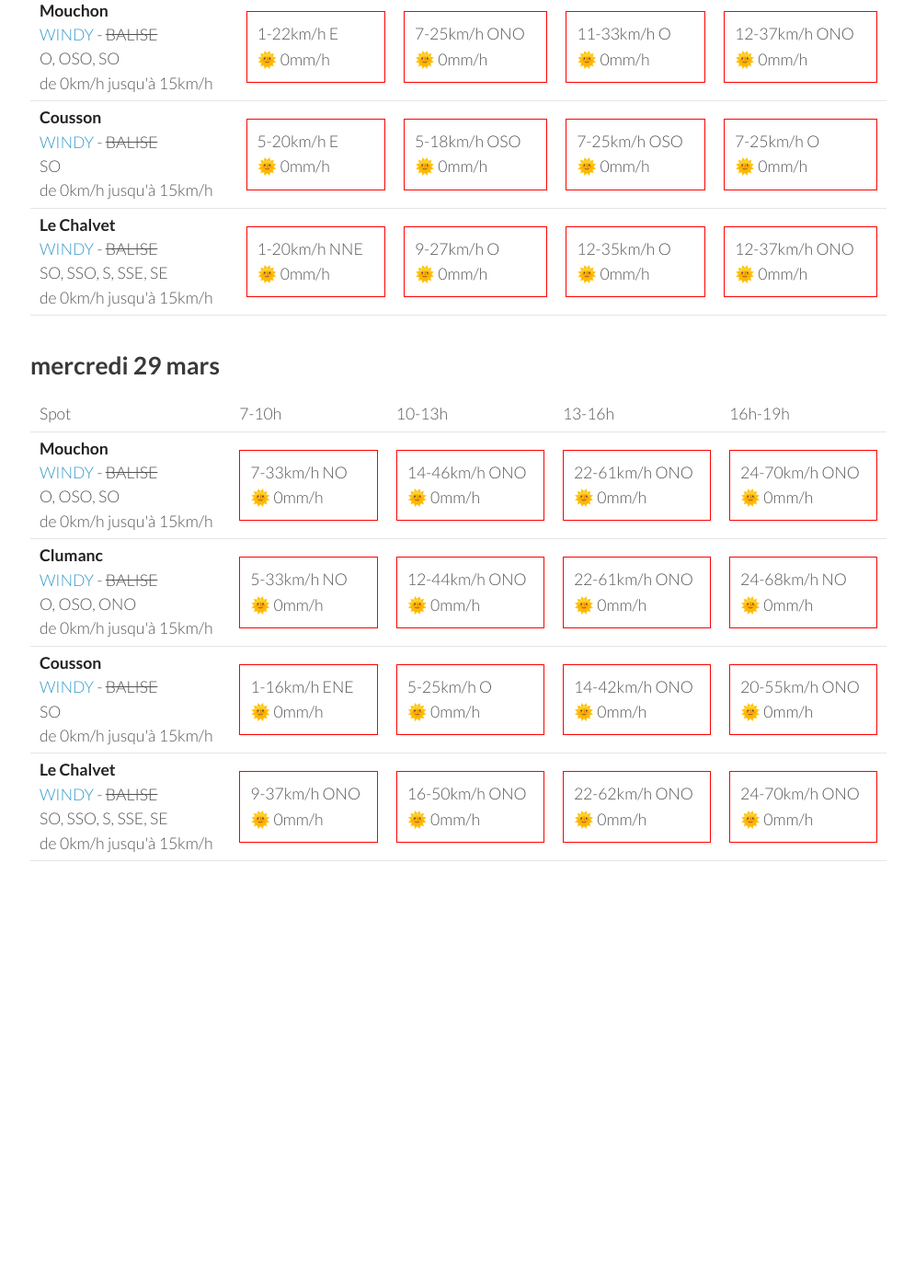
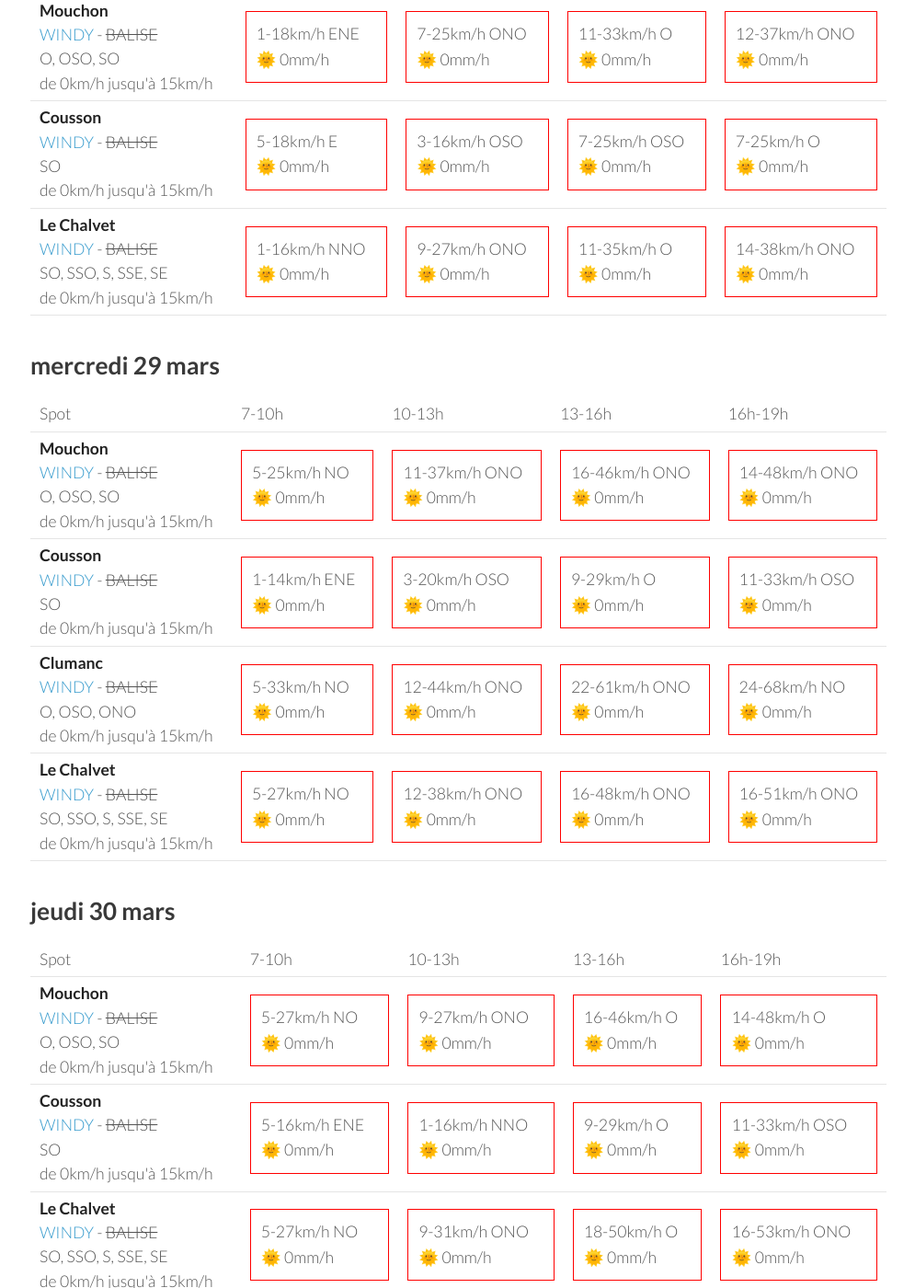
Before and after one commit to parapente-dans-le-nord/parapente-dans-le-nord.github.io, a Jekyll site: the page built from serre_poncon.markdown, in a window 1280 px wide and 1400 px high, scrolled down 2268 px. Shown: the whole window at 92% size, without its empty margins (25-1020 px from the left). Built offline with Jekyll 4.4.1, drawn with Linux system fonts in a browser that asks for light colours; before the commit the page ends 3332 px from its top, so only the background shows below that; some of the changed text lies outside the part shown.

Commit message:
update index.markdown

```diff
--- a/serre_poncon.markdown
+++ b/serre_poncon.markdown
@@ -7,7 +7,7 @@ title:  "Tous les spots"
 {: .links}
 
 # Prevision Windy, modèle Arome
-page mise à jour le samedi 25 mars 06:31
+page mise à jour le samedi 25 mars 10:31
 
 ## samedi 25 mars
 
@@ -137,9 +137,9 @@ page mise à jour le samedi 25 mars 06:31
         <td><strong>Le Chalvet</strong><br><a href="https://windy.com/43.979/6.480?43.866,6.480,10,m:eSsaglX">WINDY</a> - <span class="no-balise"> BALISE </span><br> <span class="vent-favorable">SO, SSO, S, SSE, SE</span><br><span class="force-vent">de 0km/h jusqu'à 15km/h</span> </td>
 
             <td><div class="not-flyable"><p>18-68km/h NO</p><p>🌞 0mm/h</p></div></td>
+            <td><div class="not-flyable"><p>20-59km/h NO</p><p>🌞 0mm/h</p></div></td>
+            <td><div class="not-flyable"><p>22-62km/h NO</p><p>🌞 0mm/h</p></div></td>
             <td><div class="not-flyable"><p>20-61km/h NO</p><p>🌞 0mm/h</p></div></td>
-            <td><div class="not-flyable"><p>24-62km/h NO</p><p>🌞 0mm/h</p></div></td>
-            <td><div class="not-flyable"><p>22-64km/h NO</p><p>🌞 0mm/h</p></div></td>
 
 
     </tr>
@@ -147,9 +147,9 @@ page mise à jour le samedi 25 mars 06:31
         <td><strong>Mouchon</strong><br><a href="https://windy.com/43.992/6.424?43.878,6.425,10,m:eSuaglR">WINDY</a> - <span class="no-balise"> BALISE </span><br> <span class="vent-favorable">O, OSO, SO</span><br><span class="force-vent">de 0km/h jusqu'à 15km/h</span> </td>
 
             <td><div class="not-flyable"><p>16-61km/h NO</p><p>🌞 0mm/h</p></div></td>
-            <td><div class="not-flyable"><p>20-59km/h NO</p><p>🌞 0mm/h</p></div></td>
-            <td><div class="not-flyable"><p>24-62km/h NO</p><p>🌞 0mm/h</p></div></td>
-            <td><div class="not-flyable"><p>22-64km/h NO</p><p>🌞 0mm/h</p></div></td>
+            <td><div class="not-flyable"><p>20-57km/h NO</p><p>🌞 0mm/h</p></div></td>
+            <td><div class="not-flyable"><p>22-62km/h NNO</p><p>🌞 0mm/h</p></div></td>
+            <td><div class="not-flyable"><p>20-61km/h NO</p><p>🌞 0mm/h</p></div></td>
 
 
     </tr>
@@ -167,9 +167,9 @@ page mise à jour le samedi 25 mars 06:31
         <td><strong>Cousson</strong><br><a href="https://windy.com/44.054/6.240?43.940,6.241,10,m:eSAaglz">WINDY</a> - <span class="no-balise"> BALISE </span><br> <span class="vent-favorable">SO</span><br><span class="force-vent">de 0km/h jusqu'à 15km/h</span> </td>
 
             <td><div class="not-flyable"><p>14-50km/h NNO</p><p>🌞 0mm/h</p></div></td>
-            <td><div class="not-flyable"><p>20-53km/h NO</p><p>🌞 0mm/h</p></div></td>
-            <td><div class="not-flyable"><p>24-62km/h NNO</p><p>🌞 0mm/h</p></div></td>
-            <td><div class="not-flyable"><p>22-62km/h NNO</p><p>🌞 0mm/h</p></div></td>
+            <td><div class="not-flyable"><p>22-55km/h NNO</p><p>🌞 0mm/h</p></div></td>
+            <td><div class="not-flyable"><p>24-61km/h NNO</p><p>🌞 0mm/h</p></div></td>
+            <td><div class="not-flyable"><p>22-61km/h NNO</p><p>🌞 0mm/h</p></div></td>
 
 
     </tr>
@@ -202,7 +202,7 @@ page mise à jour le samedi 25 mars 06:31
 <tr>
         <td><strong>Mouchon</strong><br><a href="https://windy.com/43.992/6.424?43.878,6.425,10,m:eSuaglR">WINDY</a> - <span class="no-balise"> BALISE </span><br> <span class="vent-favorable">O, OSO, SO</span><br><span class="force-vent">de 0km/h jusqu'à 15km/h</span> </td>
 
-            <td><div class="not-flyable"><p>1-22km/h E</p><p>🌞 0mm/h</p></div></td>
+            <td><div class="not-flyable"><p>1-18km/h ENE</p><p>🌞 0mm/h</p></div></td>
             <td><div class="not-flyable"><p>7-25km/h ONO</p><p>🌞 0mm/h</p></div></td>
             <td><div class="not-flyable"><p>11-33km/h O</p><p>🌞 0mm/h</p></div></td>
             <td><div class="not-flyable"><p>12-37km/h ONO</p><p>🌞 0mm/h</p></div></td>
@@ -212,8 +212,8 @@ page mise à jour le samedi 25 mars 06:31
 <tr>
         <td><strong>Cousson</strong><br><a href="https://windy.com/44.054/6.240?43.940,6.241,10,m:eSAaglz">WINDY</a> - <span class="no-balise"> BALISE </span><br> <span class="vent-favorable">SO</span><br><span class="force-vent">de 0km/h jusqu'à 15km/h</span> </td>
 
-            <td><div class="not-flyable"><p>5-20km/h E</p><p>🌞 0mm/h</p></div></td>
-            <td><div class="not-flyable"><p>5-18km/h OSO</p><p>🌞 0mm/h</p></div></td>
+            <td><div class="not-flyable"><p>5-18km/h E</p><p>🌞 0mm/h</p></div></td>
+            <td><div class="not-flyable"><p>3-16km/h OSO</p><p>🌞 0mm/h</p></div></td>
             <td><div class="not-flyable"><p>7-25km/h OSO</p><p>🌞 0mm/h</p></div></td>
             <td><div class="not-flyable"><p>7-25km/h O</p><p>🌞 0mm/h</p></div></td>
 
@@ -222,10 +222,10 @@ page mise à jour le samedi 25 mars 06:31
 <tr>
         <td><strong>Le Chalvet</strong><br><a href="https://windy.com/43.979/6.480?43.866,6.480,10,m:eSsaglX">WINDY</a> - <span class="no-balise"> BALISE </span><br> <span class="vent-favorable">SO, SSO, S, SSE, SE</span><br><span class="force-vent">de 0km/h jusqu'à 15km/h</span> </td>
 
-            <td><div class="not-flyable"><p>1-20km/h NNE</p><p>🌞 0mm/h</p></div></td>
-            <td><div class="not-flyable"><p>9-27km/h O</p><p>🌞 0mm/h</p></div></td>
-            <td><div class="not-flyable"><p>12-35km/h O</p><p>🌞 0mm/h</p></div></td>
-            <td><div class="not-flyable"><p>12-37km/h ONO</p><p>🌞 0mm/h</p></div></td>
+            <td><div class="not-flyable"><p>1-16km/h NNO</p><p>🌞 0mm/h</p></div></td>
+            <td><div class="not-flyable"><p>9-27km/h ONO</p><p>🌞 0mm/h</p></div></td>
+            <td><div class="not-flyable"><p>11-35km/h O</p><p>🌞 0mm/h</p></div></td>
+            <td><div class="not-flyable"><p>14-38km/h ONO</p><p>🌞 0mm/h</p></div></td>
 
 
     </tr>
@@ -248,10 +248,20 @@ page mise à jour le samedi 25 mars 06:31
 <tr>
         <td><strong>Mouchon</strong><br><a href="https://windy.com/43.992/6.424?43.878,6.425,10,m:eSuaglR">WINDY</a> - <span class="no-balise"> BALISE </span><br> <span class="vent-favorable">O, OSO, SO</span><br><span class="force-vent">de 0km/h jusqu'à 15km/h</span> </td>
 
-            <td><div class="not-flyable"><p>7-33km/h NO</p><p>🌞 0mm/h</p></div></td>
-            <td><div class="not-flyable"><p>14-46km/h ONO</p><p>🌞 0mm/h</p></div></td>
-            <td><div class="not-flyable"><p>22-61km/h ONO</p><p>🌞 0mm/h</p></div></td>
-            <td><div class="not-flyable"><p>24-70km/h ONO</p><p>🌞 0mm/h</p></div></td>
+            <td><div class="not-flyable"><p>5-25km/h NO</p><p>🌞 0mm/h</p></div></td>
+            <td><div class="not-flyable"><p>11-37km/h ONO</p><p>🌞 0mm/h</p></div></td>
+            <td><div class="not-flyable"><p>16-46km/h ONO</p><p>🌞 0mm/h</p></div></td>
+            <td><div class="not-flyable"><p>14-48km/h ONO</p><p>🌞 0mm/h</p></div></td>
+
+
+    </tr>
+<tr>
+        <td><strong>Cousson</strong><br><a href="https://windy.com/44.054/6.240?43.940,6.241,10,m:eSAaglz">WINDY</a> - <span class="no-balise"> BALISE </span><br> <span class="vent-favorable">SO</span><br><span class="force-vent">de 0km/h jusqu'à 15km/h</span> </td>
+
+            <td><div class="not-flyable"><p>1-14km/h ENE</p><p>🌞 0mm/h</p></div></td>
+            <td><div class="not-flyable"><p>3-20km/h OSO</p><p>🌞 0mm/h</p></div></td>
+            <td><div class="not-flyable"><p>9-29km/h O</p><p>🌞 0mm/h</p></div></td>
+            <td><div class="not-flyable"><p>11-33km/h OSO</p><p>🌞 0mm/h</p></div></td>
 
 
     </tr>
@@ -266,22 +276,12 @@ page mise à jour le samedi 25 mars 06:31
 
     </tr>
 <tr>
-        <td><strong>Cousson</strong><br><a href="https://windy.com/44.054/6.240?43.940,6.241,10,m:eSAaglz">WINDY</a> - <span class="no-balise"> BALISE </span><br> <span class="vent-favorable">SO</span><br><span class="force-vent">de 0km/h jusqu'à 15km/h</span> </td>
-
-            <td><div class="not-flyable"><p>1-16km/h ENE</p><p>🌞 0mm/h</p></div></td>
-            <td><div class="not-flyable"><p>5-25km/h O</p><p>🌞 0mm/h</p></div></td>
-            <td><div class="not-flyable"><p>14-42km/h ONO</p><p>🌞 0mm/h</p></div></td>
-            <td><div class="not-flyable"><p>20-55km/h ONO</p><p>🌞 0mm/h</p></div></td>
-
-
-    </tr>
-<tr>
         <td><strong>Le Chalvet</strong><br><a href="https://windy.com/43.979/6.480?43.866,6.480,10,m:eSsaglX">WINDY</a> - <span class="no-balise"> BALISE </span><br> <span class="vent-favorable">SO, SSO, S, SSE, SE</span><br><span class="force-vent">de 0km/h jusqu'à 15km/h</span> </td>
 
-            <td><div class="not-flyable"><p>9-37km/h ONO</p><p>🌞 0mm/h</p></div></td>
-            <td><div class="not-flyable"><p>16-50km/h ONO</p><p>🌞 0mm/h</p></div></td>
-            <td><div class="not-flyable"><p>22-62km/h ONO</p><p>🌞 0mm/h</p></div></td>
-            <td><div class="not-flyable"><p>24-70km/h ONO</p><p>🌞 0mm/h</p></div></td>
+            <td><div class="not-flyable"><p>5-27km/h NO</p><p>🌞 0mm/h</p></div></td>
+            <td><div class="not-flyable"><p>12-38km/h ONO</p><p>🌞 0mm/h</p></div></td>
+            <td><div class="not-flyable"><p>16-48km/h ONO</p><p>🌞 0mm/h</p></div></td>
+            <td><div class="not-flyable"><p>16-51km/h ONO</p><p>🌞 0mm/h</p></div></td>
 
 
     </tr>
@@ -289,3 +289,49 @@ page mise à jour le samedi 25 mars 06:31
 </tbody>
 </table>
 {:/}
+## jeudi 30 mars
+
+{::nomarkdown}
+<table>
+  <tbody>
+    <tr>
+      <td>Spot</td>
+      <td>7-10h</td>
+      <td>10-13h</td>
+      <td>13-16h</td>
+      <td>16h-19h</td>
+    </tr>
+<tr>
+        <td><strong>Mouchon</strong><br><a href="https://windy.com/43.992/6.424?43.878,6.425,10,m:eSuaglR">WINDY</a> - <span class="no-balise"> BALISE </span><br> <span class="vent-favorable">O, OSO, SO</span><br><span class="force-vent">de 0km/h jusqu'à 15km/h</span> </td>
+
+            <td><div class="not-flyable"><p>5-27km/h NO</p><p>🌞 0mm/h</p></div></td>
+            <td><div class="not-flyable"><p>9-27km/h ONO</p><p>🌞 0mm/h</p></div></td>
+            <td><div class="not-flyable"><p>16-46km/h O</p><p>🌞 0mm/h</p></div></td>
+            <td><div class="not-flyable"><p>14-48km/h O</p><p>🌞 0mm/h</p></div></td>
+
+
+    </tr>
+<tr>
+        <td><strong>Cousson</strong><br><a href="https://windy.com/44.054/6.240?43.940,6.241,10,m:eSAaglz">WINDY</a> - <span class="no-balise"> BALISE </span><br> <span class="vent-favorable">SO</span><br><span class="force-vent">de 0km/h jusqu'à 15km/h</span> </td>
+
+            <td><div class="not-flyable"><p>5-16km/h ENE</p><p>🌞 0mm/h</p></div></td>
+            <td><div class="not-flyable"><p>1-16km/h NNO</p><p>🌞 0mm/h</p></div></td>
+            <td><div class="not-flyable"><p>9-29km/h O</p><p>🌞 0mm/h</p></div></td>
+            <td><div class="not-flyable"><p>11-33km/h OSO</p><p>🌞 0mm/h</p></div></td>
+
+
+    </tr>
+<tr>
+        <td><strong>Le Chalvet</strong><br><a href="https://windy.com/43.979/6.480?43.866,6.480,10,m:eSsaglX">WINDY</a> - <span class="no-balise"> BALISE </span><br> <span class="vent-favorable">SO, SSO, S, SSE, SE</span><br><span class="force-vent">de 0km/h jusqu'à 15km/h</span> </td>
+
+            <td><div class="not-flyable"><p>5-27km/h NO</p><p>🌞 0mm/h</p></div></td>
+            <td><div class="not-flyable"><p>9-31km/h ONO</p><p>🌞 0mm/h</p></div></td>
+            <td><div class="not-flyable"><p>18-50km/h O</p><p>🌞 0mm/h</p></div></td>
+            <td><div class="not-flyable"><p>16-53km/h ONO</p><p>🌞 0mm/h</p></div></td>
+
+
+    </tr>
+
+</tbody>
+</table>
+{:/}
```
